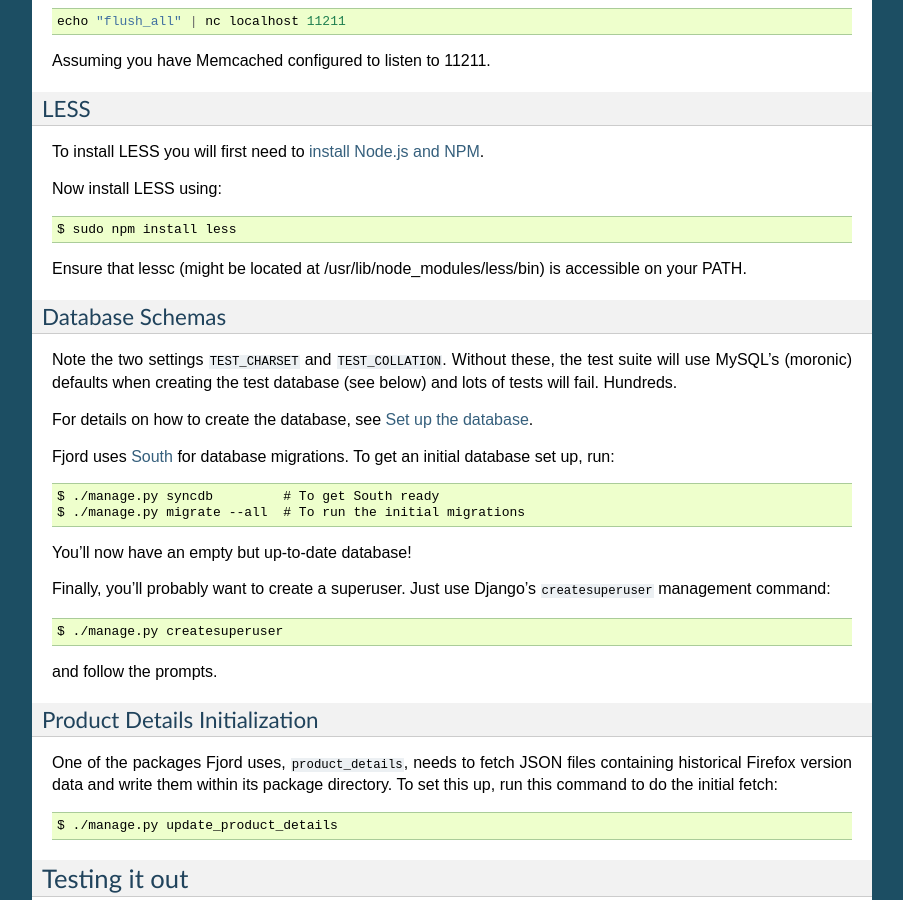
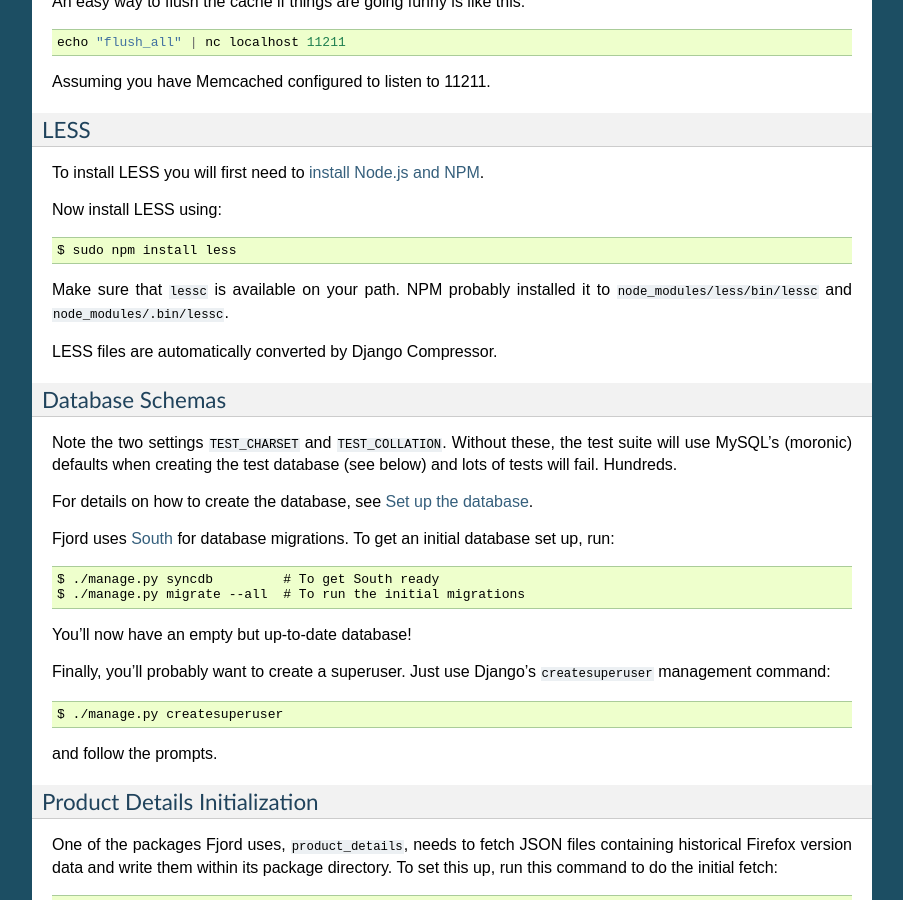
Before and after one commit to mozilla/fjord, a Sphinx documentation site: the page built from docs/hacking_howto.rst, in a window 1280 px wide and 900 px high, scrolled down 2708 px. Shown: the whole window, without its empty margins (198-1101 px from the left). Built offline with Sphinx 7.4.7, drawn with Linux system fonts in a browser that asks for light colours.

Commit message:
Tweak docs that talk about lessc.

```diff
--- a/docs/hacking_howto.rst
+++ b/docs/hacking_howto.rst
@@ -59,6 +59,7 @@
 * `pip <http://www.pip-installer.org/en/latest/>`_
 * MySQL server and client headers
 * Memcached Server
+* lessc
 
 Installation for these is very system dependent. Using a package
 manager, like yum, aptitude, or brew, is encouraged.
@@ -190,9 +191,10 @@
 
     $ sudo npm install less
 
-Ensure that lessc (might be located at /usr/lib/node_modules/less/bin) is
-accessible on your PATH.
+Make sure that ``lessc`` is available on your path. NPM probably installed it
+to ``node_modules/less/bin/lessc`` and ``node_modules/.bin/lessc``.
 
+LESS files are automatically converted by Django Compressor.
 
 .. _hacking-howto-schemas:
 
```
